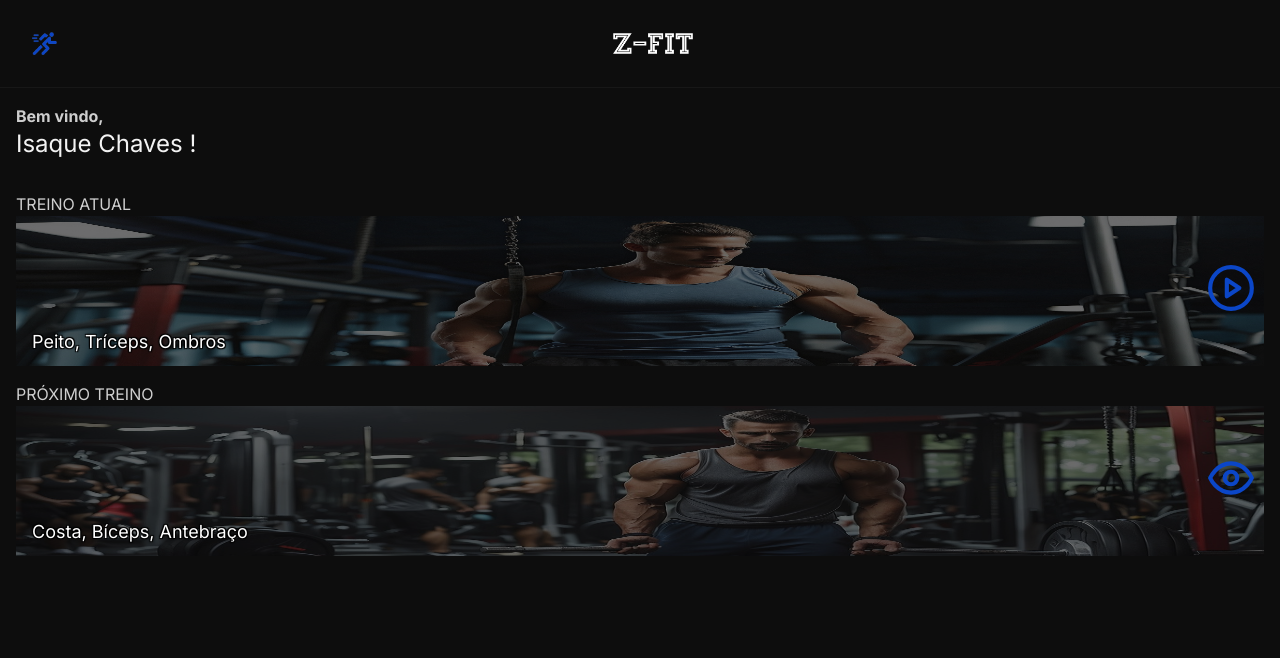
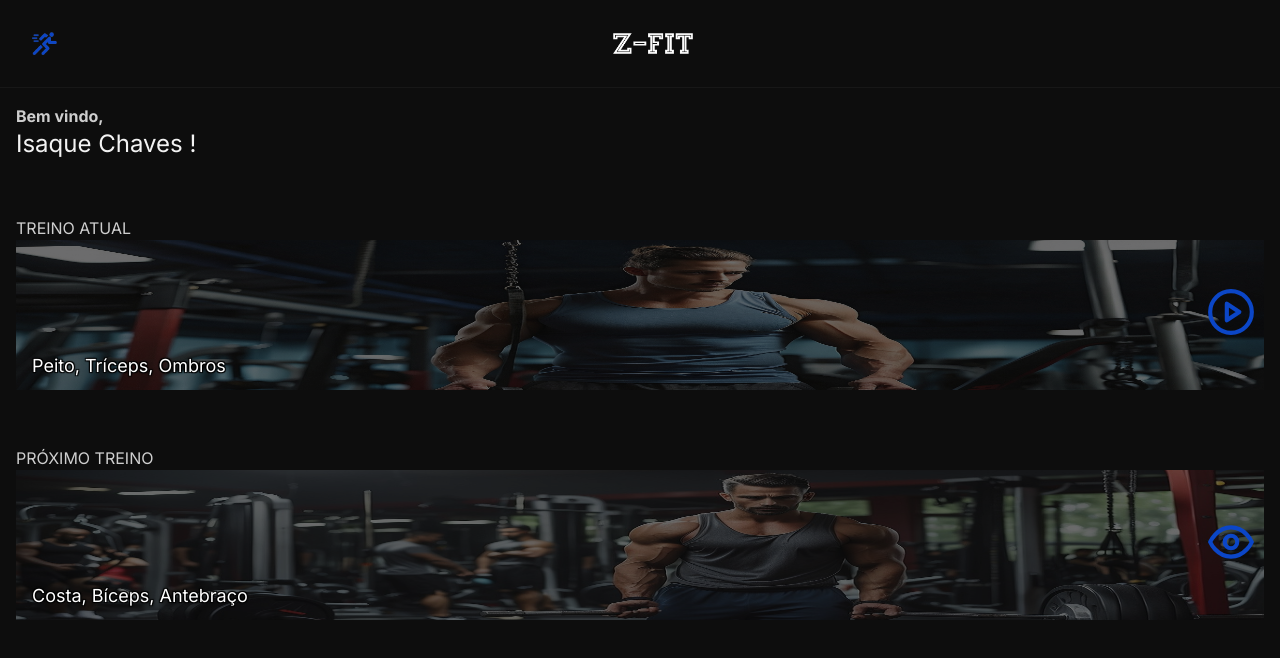
Before and after one commit to isaquerchaves/z-fit, a Next.js app: page / in a window 1280 px wide. Shown: the top 658 px of the page. Built offline with nearby package versions, Linux system fonts and the light colour scheme.

Commit message:
style: change padding e gap to training sections

```diff
--- a/src/app/(home)/page.tsx
+++ b/src/app/(home)/page.tsx
@@ -8,7 +8,7 @@
         <p className=' text-x2 font-bold text-start opacity-80'>Bem vindo,  </p>
         <p className='text-2xl text-start opacity-95'>Isaque Chaves !</p>
       </div>
-      <div className='flex flex-col h-full py-4 justify-between '>
+      <div className='flex flex-col justify-between h-full py-10 gap-10'>
         <div>
           <p className='uppercase opacity-80'>Treino atual</p>
             <div className='relative h-[150px] w-full overflow-hidden'>
```
